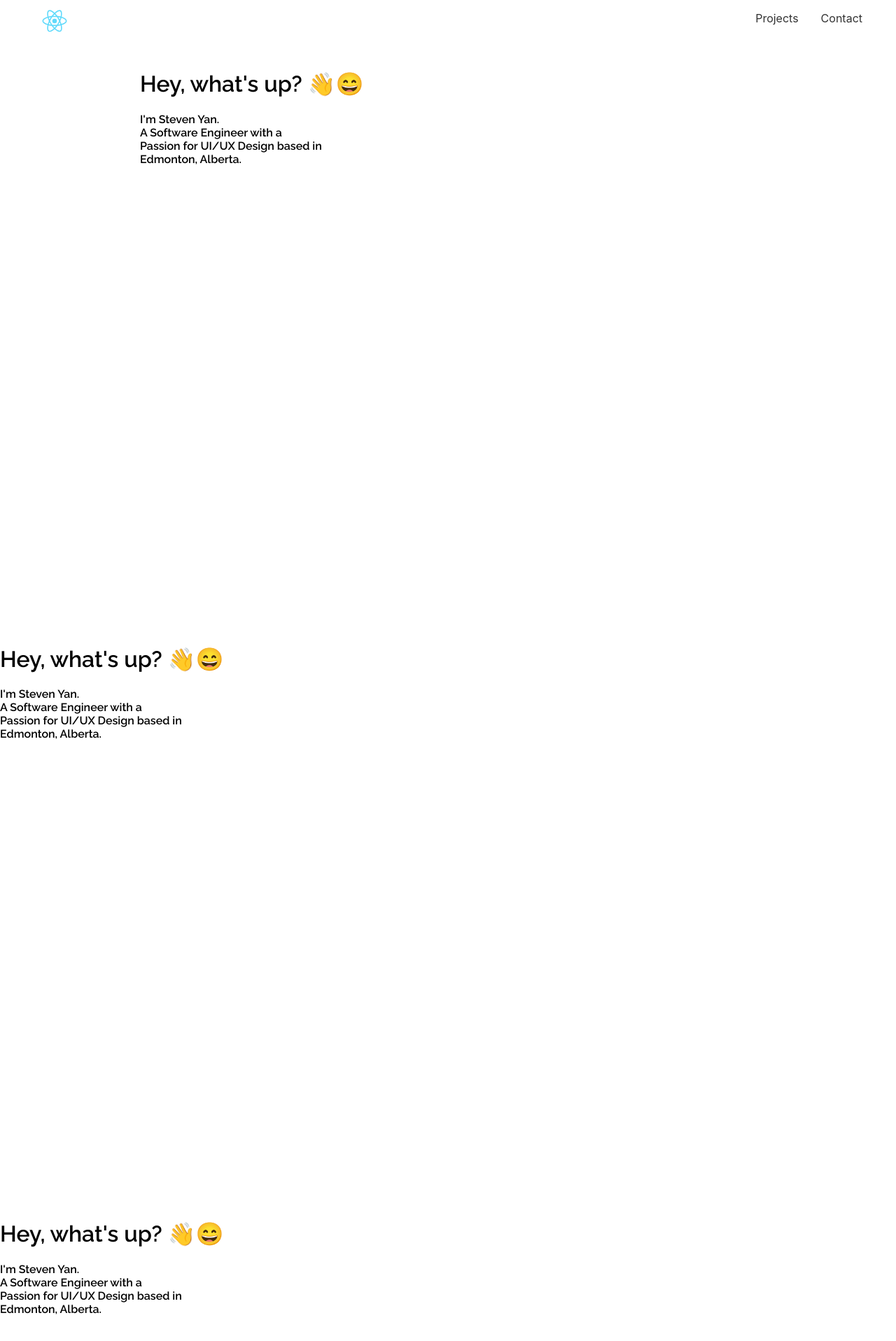
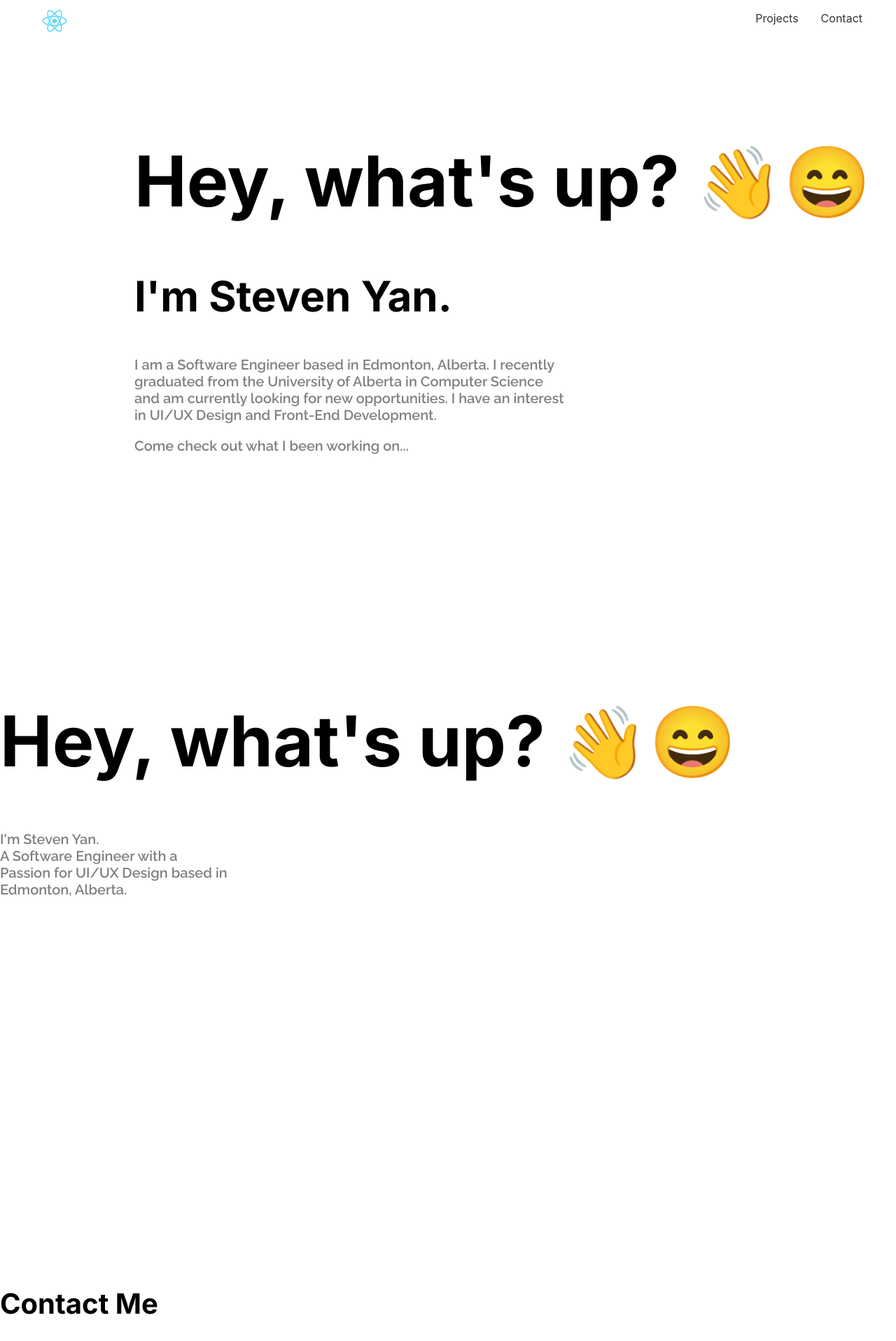
Before and after one commit to shistevenyan/Portfolio-Website, a React (Create React App) app in the folder steven-portfolio/: page / in a window 1280 px wide. Shown: the top 1916 px of the page at 70% size. Built offline with nearby package versions, Linux system fonts and the light colour scheme.

Commit message:
finished home page

```diff
--- a/steven-portfolio/src/App.css
+++ b/steven-portfolio/src/App.css
@@ -9,6 +9,7 @@
 :root {
   --off-white: #fafafa;
 }
+
 .nav {
   background-color: var(--off-white);
   position: sticky;
@@ -51,7 +52,8 @@
 
 .home-section {
   height: 100vh;
-  padding-left: 200px;
+  padding-top: 4%;
+  padding-left: 15%;
 }
 
 .projects-section {
@@ -60,6 +62,7 @@
 
 .contact-section {
   height: 100vh;
+
 }
 
 .wave {
@@ -82,18 +85,23 @@
 }
 
 h1 {
-  font-family: 'Raleway', sans-serif;
+  font-family: 'Inter', sans-serif;
+  font-size: 100px;
 }
 
 h2 {
   font-family: 'Inter', sans-serif;
+  font-size: 60px;
 }
 
-h4 {
+h3 {
   font-family: 'Inter', sans-serif;
+  font-size: 40px;
 }
 
 p {
   font-family: 'Raleway', sans-serif;
   font-weight: bold;
+  font-size: 20px;
+  color: grey;
 }
--- a/steven-portfolio/src/contact.js
+++ b/steven-portfolio/src/contact.js
@@ -5,8 +5,7 @@ class Contact extends Component {
     render() {
         return (
             <div className="contact-section" id="contact">
-                <h1>Hey, what's up? <span className="wave" >👋</span>😄</h1>
-                <p> I'm Steven Yan.<br></br>A Software Engineer with a <br></br> Passion for UI/UX Design based in<br></br>Edmonton, Alberta.  </p>
+                <h3>Contact Me</h3>
             </div>
         );
     }
--- a/steven-portfolio/src/home.js
+++ b/steven-portfolio/src/home.js
@@ -1,4 +1,5 @@
 import React, { Component } from "react";
+import './App.css';
 
 class Home extends Component {
     state = {};
@@ -6,7 +7,14 @@ class Home extends Component {
         return (
             <div className="home-section" id="home">
                 <h1>Hey, what's up? <span className="wave" >👋</span>😄</h1>
-                <p> I'm Steven Yan.<br></br>A Software Engineer with a <br></br> Passion for UI/UX Design based in<br></br>Edmonton, Alberta.  </p>
+                <h2>I'm Steven Yan.</h2>
+                <p>
+                    I am a Software Engineer based in Edmonton, Alberta. I recently<br></br>
+                    graduated from the University of Alberta in Computer Science <br></br>
+                    and am currently looking for new opportunities. I have an interest <br></br>
+                    in UI/UX Design and Front-End Development.
+                </p>
+                <p>Come check out what I been working on...</p>
             </div>
         );
     }
--- a/steven-portfolio/src/nav.js
+++ b/steven-portfolio/src/nav.js
@@ -47,12 +47,6 @@ class Navbar extends Component {
           </ul>
         </div>
       </nav>
-
-      // <div className="navbar" id="navbar">
-      //   <a href="#home">Home</a>
-      //   <a href="#projects">Projects</a>
-      //   <a href="#contact">Contact</a>
-      // </div>
     );
   }
 }
```
Also changed, not shown: 1 other file (tests, documents, lock files or other folders).
